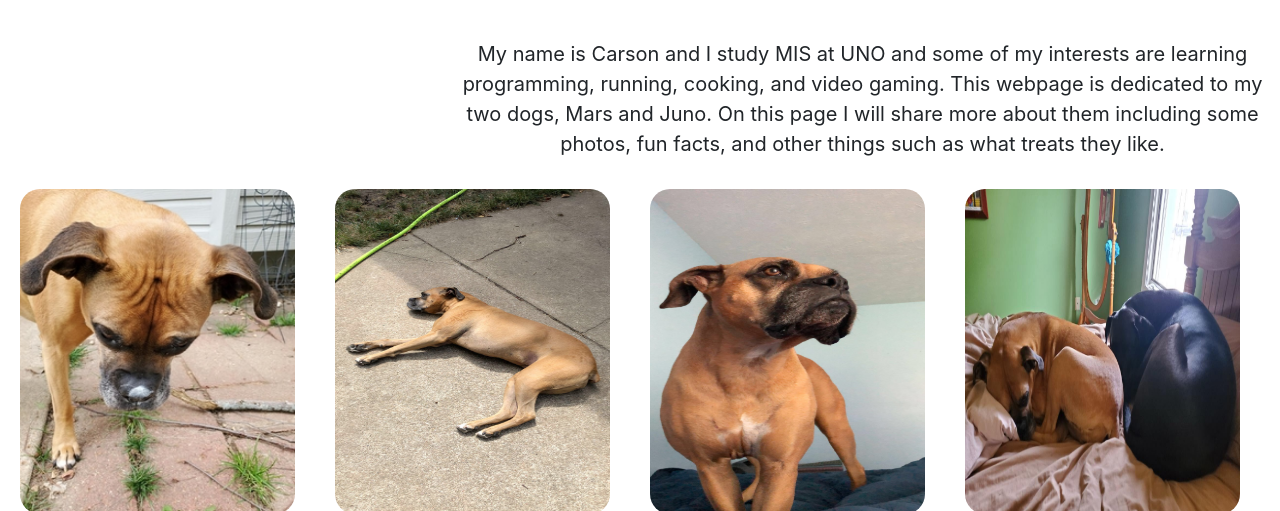
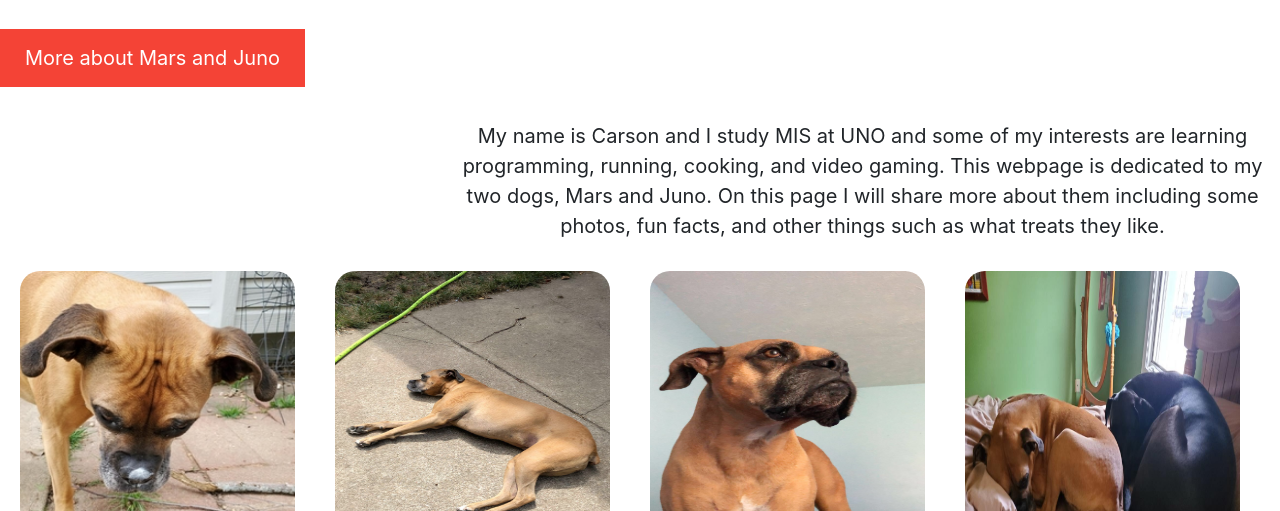
Before and after one commit to Carson402/3900-Activity2, a plain HTML site: page index.html in a window 1280 px wide. Shown: the part 75-586 px from the top of the page. Drawn offline with nearby package versions, Linux system fonts and the light colour scheme.

Commit message:
added nav bar

```diff
--- a/index.html
+++ b/index.html
@@ -14,6 +14,12 @@
 
 <h1>Mars and Juno</h1>
 <br>
+
+<div id="nav">
+<a href="index2.html">More about Mars and Juno</a>
+</div>
+<br>
+
 <div id="Intro">
 <p>
   My name is Carson and I study MIS at UNO and some of my interests are learning programming, running, cooking, and
@@ -36,12 +42,12 @@ My family adopted both Juno and Mars when their owners couldn't keep them anymor
 months old and we got Mars when he was seven weeks old.Juno is a boxer breed and Mars is a great dane and doberman
 mix. Juno is seven years old and her birthday is on January 1st. Mars turned four recently on September 4th, 2020.
 </p>
-
+<br>
+<br>
+<br>
+<br>
 </div>
 
-<div id="nav">
-<a href="index2.html">More about Mars and Juno</a>
-</div>
 
 </body>
 </html>
--- a/style.css
+++ b/style.css
@@ -17,3 +17,13 @@ img {
 	margin: 20px;
 	border-radius: 20px;
 }
+
+a {
+	padding: 14px 25px;
+	font-size: 20px;
+	display: inline-block;
+	text-align: center;
+	text-decoration: none;
+	background-color: #f44336;
+	color: white;
+}
```
